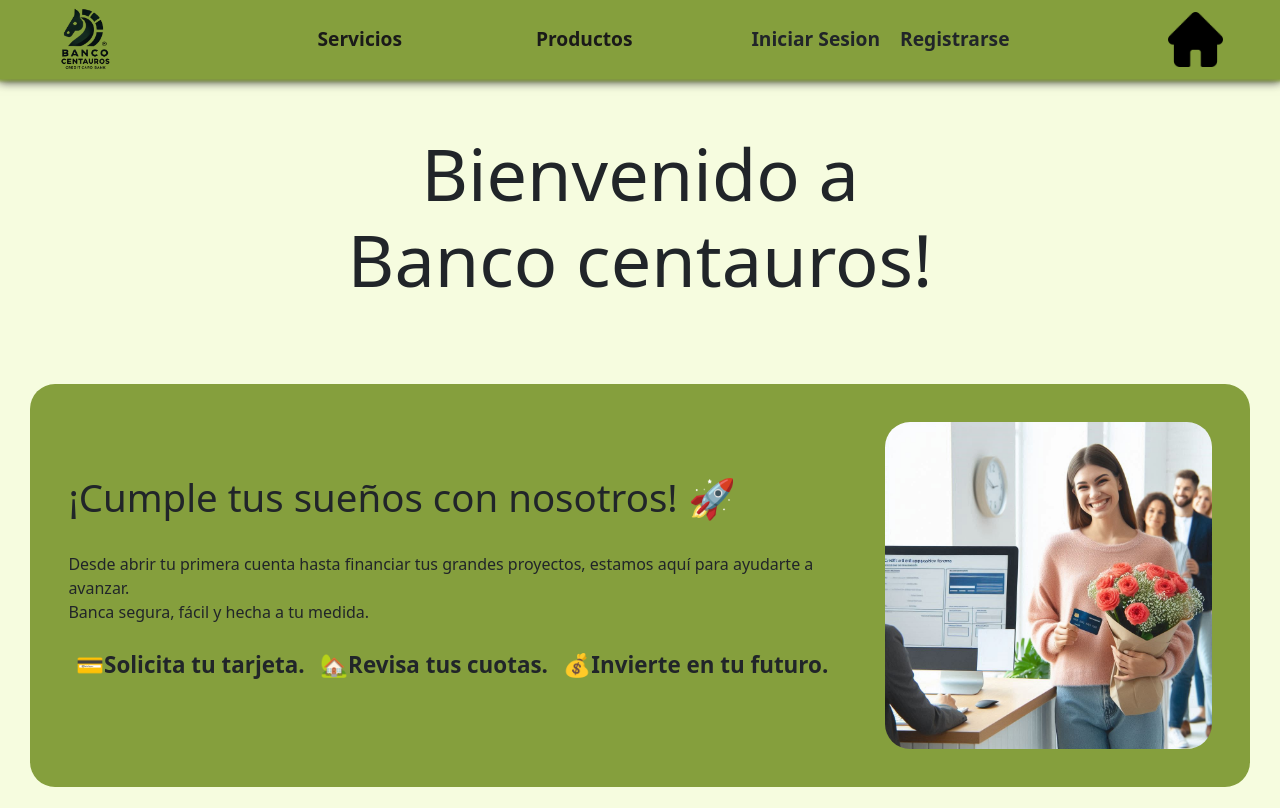
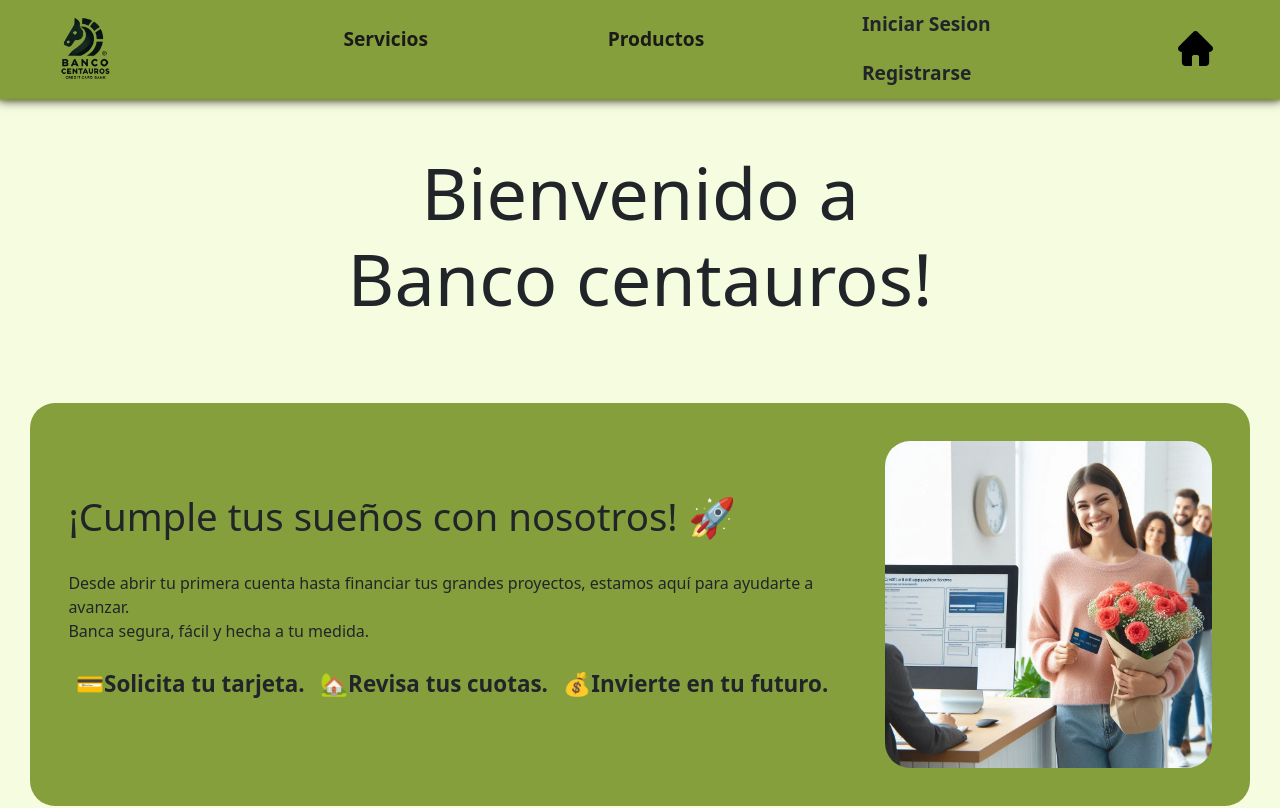
Before and after one commit to DilanBernal/bancoZentauro, an Angular app: page / in a window 1280 px wide. Shown: the top 808 px of the page. Built offline with nearby package versions, Linux system fonts and the light colour scheme.

Commit message:
mini cambio header

```diff
--- a/src/app/Content/header/header.component.css
+++ b/src/app/Content/header/header.component.css
@@ -26,7 +26,7 @@ app-user{
 }
 
 .headerCasa{
-    width: 55px;
+    width: 35px;
 }
 .headerCasa img, .headerLogo img{
     width: 100%;
@@ -34,8 +34,12 @@ app-user{
 }
 
 ul{
-    display: flex;
-    justify-content: space-around;
+    display: grid;
+    grid-template-columns: repeat(
+        auto-fit,
+        minmax(130px, 1fr)
+    );
+    /* justify-content: space-around; */
     margin: 0 auto;
 }
 ul li{
@@ -53,18 +57,6 @@ ul li:hover{
     transform: scale(105%);
     transition: 0.5s ease;
 
-}
-
-/*Mision y vision*/
-
-.valores{
-    display: grid;
-}
-
-.mision, .vision{
-    font-size: 3em;
-    background-color: #859F3D;
-    border-radius: 25px;
 }
 
 .selected{
--- a/src/app/Content/header/user/user.component.css
+++ b/src/app/Content/header/user/user.component.css
@@ -1,7 +1,10 @@
 ul{
-    display: flex;
+    display: grid;
     padding-left:0;
-
+    grid-template-columns: repeat(
+        auto-fit,
+        minmax(80px, 1fr)
+    );
 }
 li{
     margin: 5px;
```
